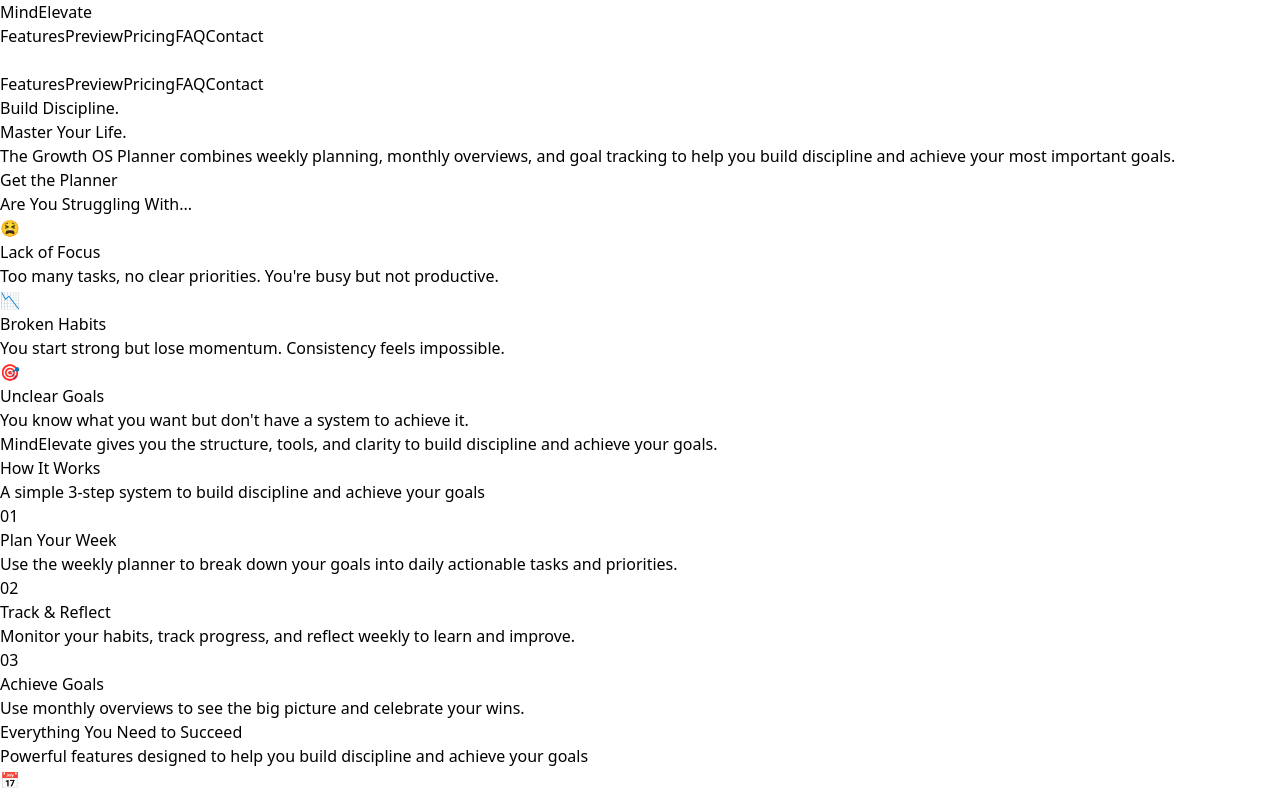
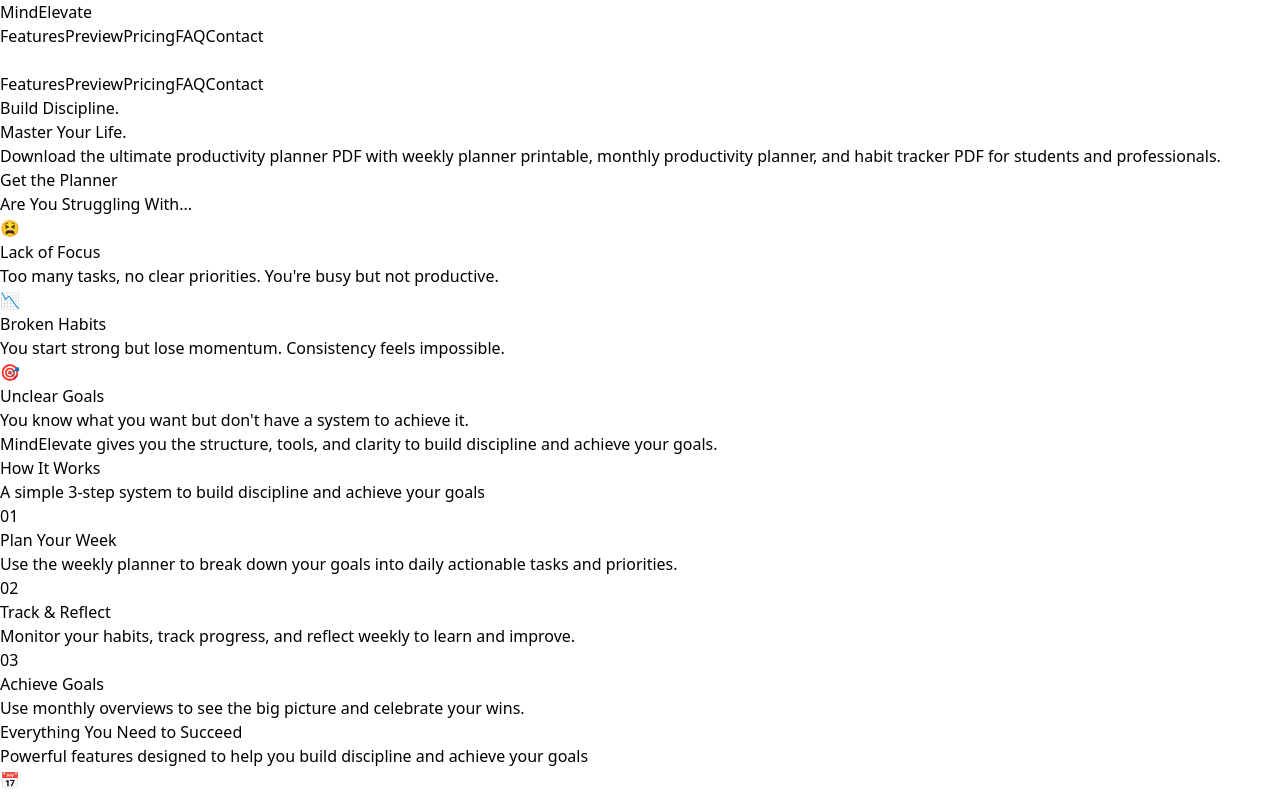
Before and after one commit to mindelevatestudiocontact-maker/mind-elevate-cursor, a React (Vite) app: page / in a window 1280 px wide. Shown: the top 796 px of the page. Built offline with nearby package versions, Linux system fonts and the light colour scheme.

Commit message:
sitemap-metakeywords

```diff
--- a/index.html
+++ b/index.html
@@ -4,6 +4,9 @@
     <meta charset="UTF-8" />
     <link rel="icon" type="image/svg+xml" href="/vite.svg" />
     <meta name="viewport" content="width=device-width, initial-scale=1.0" />
+    <meta name="description" content="Download productivity planner PDF with weekly planner printable, monthly productivity planner and habit tracker PDF for students and professionals.">
+    <meta name="keywords" content="productivity planner pdf, weekly planner printable, monthly productivity planner, habit tracker pdf, student productivity planner">
+
     <title>MindElevate –Planner</title>
   </head>
   <body>
--- a/src/components/Hero.jsx
+++ b/src/components/Hero.jsx
@@ -16,8 +16,9 @@
             <span className="text-indigo-600">Master Your Life.</span>
           </h1>
           <p className="mt-6 max-w-3xl mx-auto text-lg sm:text-xl text-gray-600">
-            The Growth OS Planner combines weekly planning, monthly overviews, and goal tracking
-            to help you build discipline and achieve your most important goals.
+            Download the ultimate productivity planner PDF with weekly planner printable,
+            monthly productivity planner, and habit tracker PDF for students and
+            professionals.
           </p>
           <div className="mt-10">
             <button
```
Also changed, not shown: 1 other file (tests, documents, lock files or other folders).
